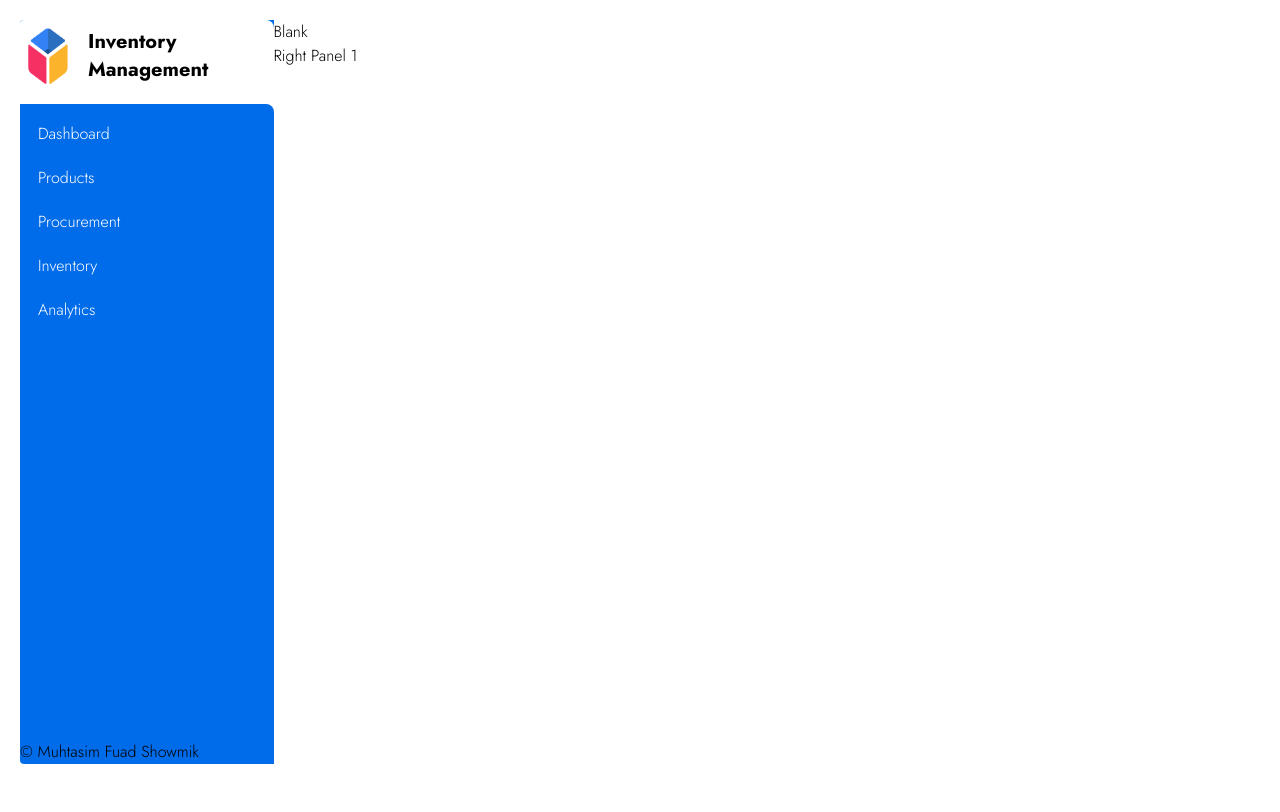
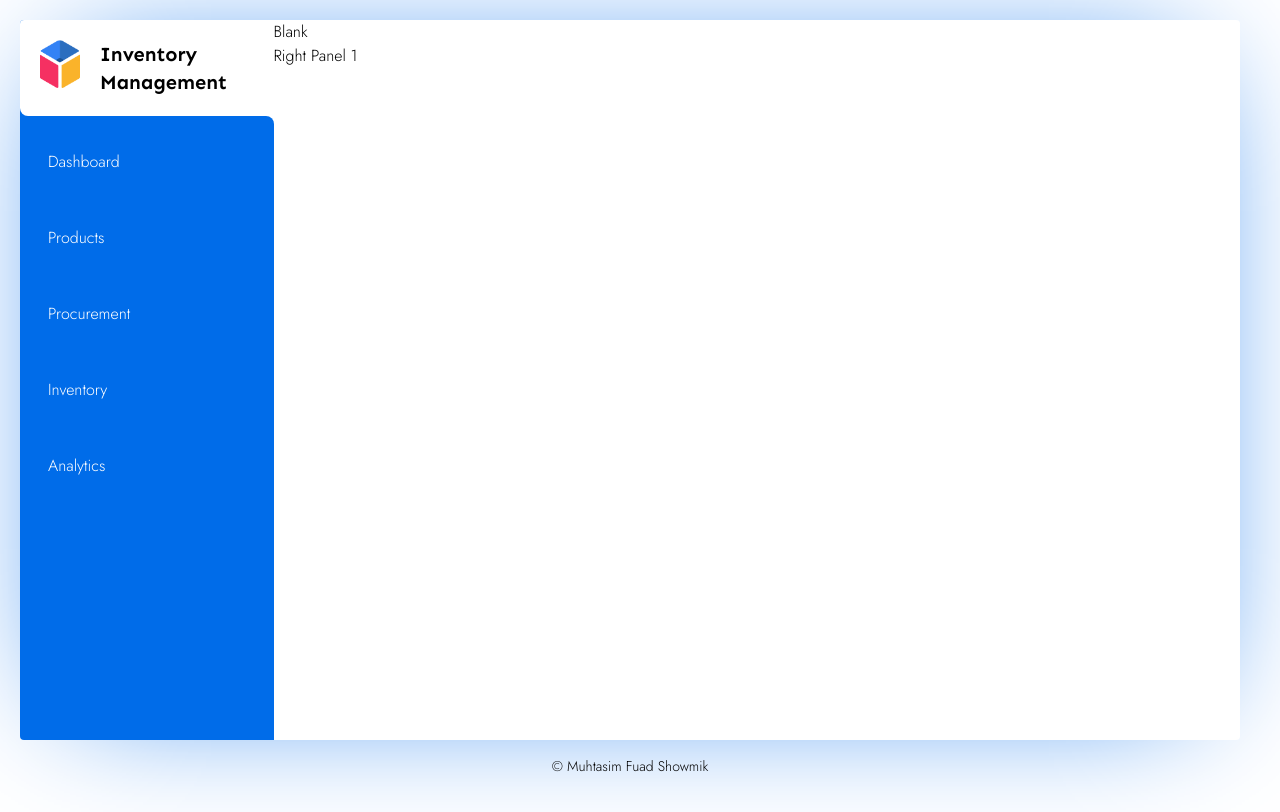
Before and after one commit to Muhtasim-Fuad-Showmik/Vue-Inventory, a Vue app: page / in a window 1280 px wide. Built offline with nearby package versions, Linux system fonts and the light colour scheme.

Commit message:
Customize tailwind styles on entire left pane

```diff
--- a/index.html
+++ b/index.html
@@ -8,11 +8,12 @@
 	<title>Inventory Management</title>
 
 	<!-- Google Fonts -->
-	<link rel="preconnect" href="https://fonts.googleapis.com" />
+	<link rel="preconnect" href="https://fonts.googleapis.com"/>
 	<link rel="preconnect" href="https://fonts.gstatic.com" crossOrigin="" />
 	<link
-		href="https://fonts.googleapis.com/css2?family=Jost:wght@100;200;300;400;500;700&family=Sen:wght@400;700;800&display=swap"
-		rel="stylesheet" />
+		href="https://fonts.googleapis.com/css2?family=Jost:ital,wght@0,100;0,200;0,300;0,400;0,500;0,600;0,700;0,800;0,900;1,100;1,200;1,300;1,400;1,500;1,600;1,700;1,800;1,900&family=Sen:wght@700&display=swap"
+		rel="stylesheet"
+	/>
 
 	<!-- Font Awesome -->
 	<link
--- a/src/App.vue
+++ b/src/App.vue
@@ -4,16 +4,16 @@ import HelloWorld from './components/HelloWorld.vue'
 </script>
 
 <template>
-	<main class="h-full my-0 mx-auto bg-white rounded box-shadow-main overflow-hidden">
+	<main class="h-[90vh] my-0 mx-auto bg-white rounded shadow-[0_0_130px_-50px_rgba(0,108,233,1)] overflow-hidden">
 		<div class="flex flex-row min-h-[90vh]">
 			<div class="w-80 min-h-[90vh]">
 				<header class="h-full flex flex-col bg-white">
 					<div class="bg-brandeis-blue">
-						<a href="/" class="w-full inline-block pl-2 pt-2 pr-4 pb-5 bg-white rounded-tr-lg ">
+						<a href="/" class="w-full inline-block p-5 bg-white rounded-bl-lg">
 							<div class="flex">
-								<img src="/Inventory Logo.png" alt="Inventory Management Logo" width="40px" />
+								<img src="/Inventory Logo.png" alt="Inventory Management Logo" class="w-10 h-12 object-cover"/>
 								<span
-									class="font-Jost font-bold text-xl text-black underline decoration-white  flex flex-col ml-5">
+									class="font-Sen font-bold text-xl text-black underline decoration-white  flex flex-col ml-5">
 									<p>Inventory</p>
 									<p>Management</p>
 								</span>
@@ -22,31 +22,31 @@ import HelloWorld from './components/HelloWorld.vue'
 					</div>
 					<ul class="min-h-full m-0 pl-0.5 pt-2 list-none flex-1 text-left bg-brandeis-blue rounded-tr-lg">
 						<li
-							class="group block m-0 pb-30 border-y-2 transition-all border-transparent hover:border-[#1b82f7]">
+							class="group block m-0 py-4 px-2.5 border-y-2 transition-all border-transparent hover:border-[#1b82f7]">
 							<RouterLink
 								class="block bg-transparent px-4 py-2 no-underline text-white transition-all group-hover:drop-shadow-std group-hover:translate-x-{-2px} group-hover:-translate-y-0.5"
 								to="/">Dashboard</RouterLink>
 						</li>
 						<li
-							class="group block m-0 pb-30 border-y-2 transition-all border-transparent hover:border-[#1b82f7]">
+							class="group block m-0 py-4 px-2.5 border-y-2 transition-all border-transparent hover:border-[#1b82f7]">
 							<RouterLink
 								class="block bg-transparent px-4 py-2 no-underline text-white transition-all group-hover:drop-shadow-std group-hover:translate-x-{-2px} group-hover:-translate-y-0.5"
 								to="/about">Products</RouterLink>
 						</li>
 						<li
-							class="group block m-0 pb-30 border-y-2 transition-all border-transparent hover:border-[#1b82f7]">
+							class="group block m-0 py-4 px-2.5 border-y-2 transition-all border-transparent hover:border-[#1b82f7]">
 							<RouterLink
 								class="block bg-transparent px-4 py-2 no-underline text-white transition-all group-hover:drop-shadow-std group-hover:translate-x-{-2px} group-hover:-translate-y-0.5"
 								to="/">Procurement</RouterLink>
 						</li>
 						<li
-							class="group block m-0 pb-30 border-y-2 transition-all border-transparent hover:border-[#1b82f7]">
+							class="group block m-0 py-4 px-2.5 border-y-2 transition-all border-transparent hover:border-[#1b82f7]">
 							<RouterLink
 								class="block bg-transparent px-4 py-2 no-underline text-white transition-all group-hover:drop-shadow-std group-hover:translate-x-{-2px} group-hover:-translate-y-0.5"
 								to="/">Inventory</RouterLink>
 						</li>
 						<li
-							class="group block m-0 pb-30 border-y-2 transition-all border-transparent hover:border-[#1b82f7]">
+							class="group block m-0 py-4 px-2.5 border-y-2 transition-all border-transparent hover:border-[#1b82f7]">
 							<RouterLink
 								class="block bg-transparent px-4 py-2 no-underline text-white transition-all group-hover:drop-shadow-std group-hover:translate-x-{-2px} group-hover:-translate-y-0.5"
 								to="/">Analytics</RouterLink>
@@ -62,12 +62,12 @@ import HelloWorld from './components/HelloWorld.vue'
 				<RouterView />
 			</div>
 		</div>
-		<footer>
-			<a href="https://peaceful-sable-131357.netlify.app/" target="_blank">
-				&#169; Muhtasim Fuad Showmik
-			</a>
-		</footer>
 	</main>
+	<footer class="p-4 text-center text-sm">
+		<a href="https://peaceful-sable-131357.netlify.app/" target="_blank" class="no-underline hover:underline">
+			&#169; Muhtasim Fuad Showmik
+		</a>
+	</footer>
 </template>
 
 <style lang="scss" scoped>
--- a/tailwind.config.js
+++ b/tailwind.config.js
@@ -1,5 +1,5 @@
 module.exports = {
-	content: ["./index.html", "./src/**/*.{vue,js,ts,jsx,tsx}"],
+	content: ["./index.html", "./src/**/*.{vue,js,ts,jsx,tsx}", "./src/*.{vue,js,ts,jsx,tsx}"],
 	theme: {
 		extend: {
 			colors: {
@@ -13,13 +13,10 @@ module.exports = {
 			dropShadow: {
 				'std': '2px 2px 5px rgba(0, 0, 0, 1)',
 			},
-			boxShadow: {
-				'main': '0px 0px 130px -50px #006ce9',
-			}
-
 		},
 		fontFamily: {
 			Jost: ["Jost, sans-serif"],
+			Sen: ["Sen, sans-serif"],
 		},
 		screens: {
 			sm: "640px",
```
